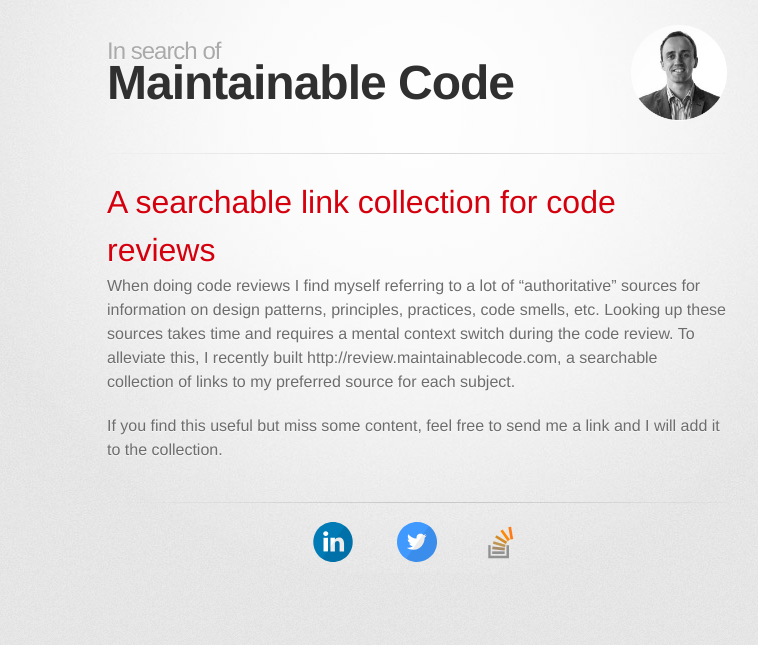
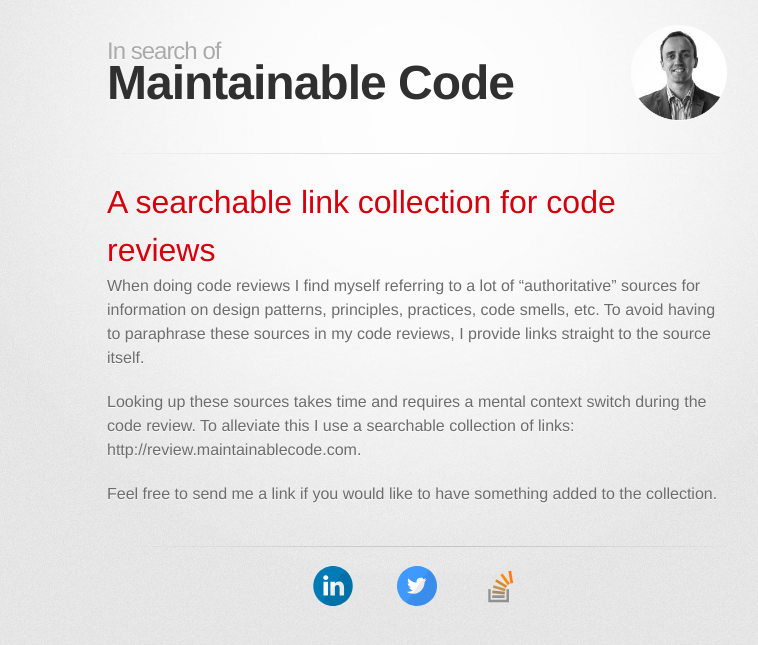
Before and after one commit to ibsenrune/ibsenrune.github.io, a Jekyll site: the page built from _posts/2016-06-08-a-searchable-link-collection-for-code-reviews.md, in a window 1280 px wide. Shown: the top 645 px of the page, without its empty margins (223-981 px from the left). Built offline with Jekyll 4.4.1, drawn with Linux system fonts in a browser that asks for light colours; some web fonts are replaced; Markdown is read by kramdown in place of the engine named in the settings.

Commit message:
Rewrote post on review.maintainablecode.com to be less self-centered

```diff
--- a/_posts/2016-06-08-a-searchable-link-collection-for-code-reviews.md
+++ b/_posts/2016-06-08-a-searchable-link-collection-for-code-reviews.md
@@ -4,10 +4,10 @@ title: A searchable link collection for code reviews
 ---
 
 When doing code reviews I find myself referring to a lot of "authoritative" sources for
-information on design patterns, principles, practices, code smells, etc. Looking up these sources
-takes time and requires a mental context switch during the code review. To alleviate this, I
-recently built http://review.maintainablecode.com, a searchable collection of links to my
-preferred source for each subject.
+information on design patterns, principles, practices, code smells, etc. To avoid having
+to paraphrase these sources in my code reviews, I provide links straight to the source itself.
 
-If you find this useful but miss some content, feel free to send me a link and I will add it
-to the collection.
+Looking up these sources takes time and requires a mental context switch during the code review.
+To alleviate this I use a searchable collection of links: http://review.maintainablecode.com.
+
+Feel free to send me a link if you would like to have something added to the collection.
```
